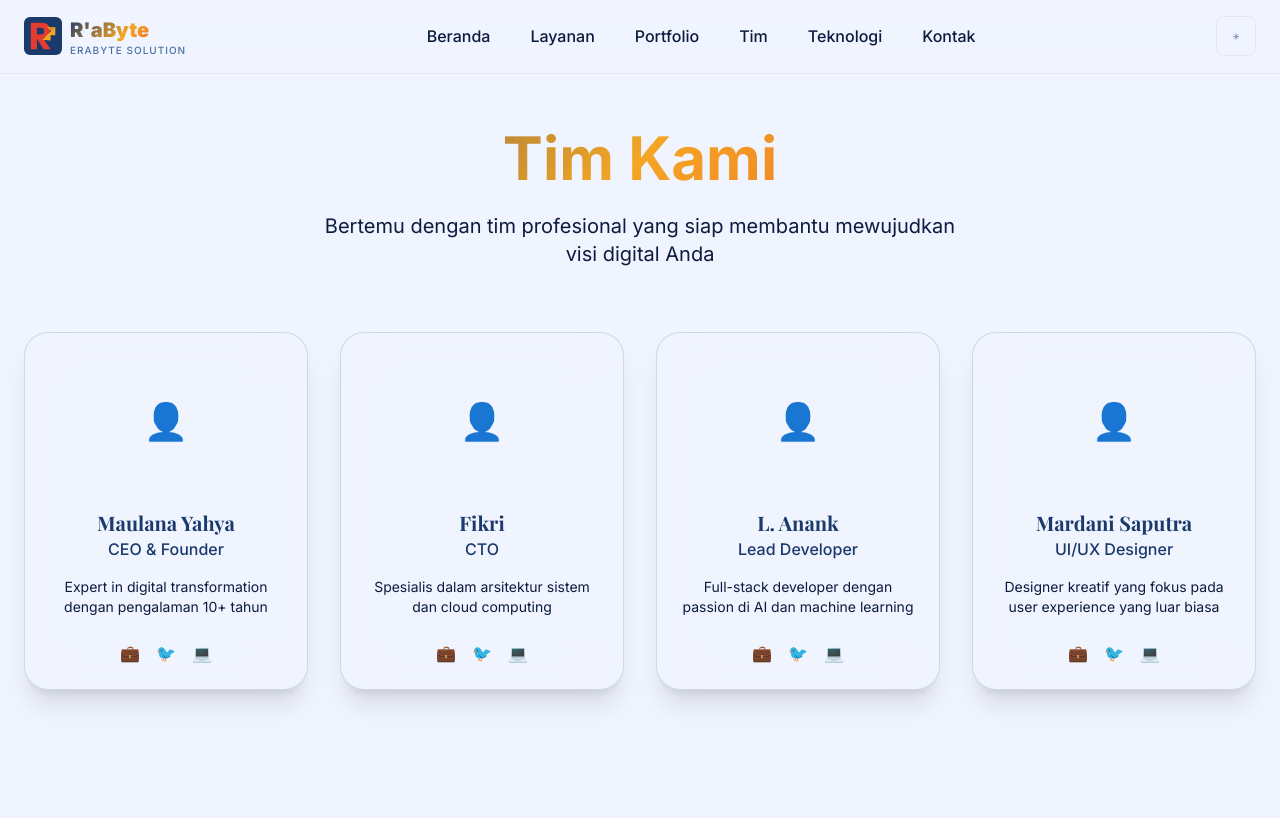
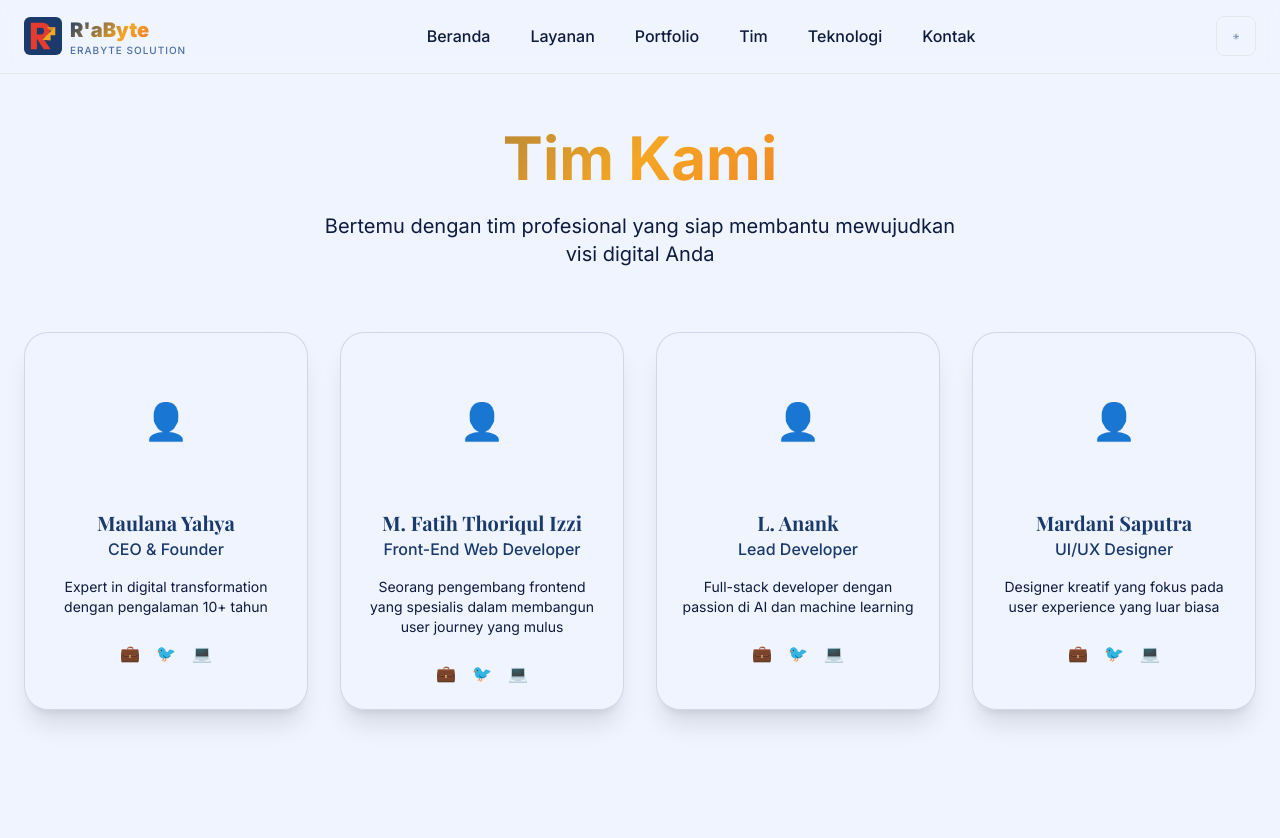
Before and after one commit to BangYahya01/EraByte, a Next.js app: page /tim in a window 1280 px wide. Built offline with nearby package versions, Linux system fonts and the light colour scheme.

Commit message:
ada m. fatih di tim

```diff
--- a/src/app/tim/page.tsx
+++ b/src/app/tim/page.tsx
@@ -18,9 +18,9 @@ const team = [
     }
   },
   {
-    name: "Fikri",
-    role: "CTO",
-    bio: "Spesialis dalam arsitektur sistem dan cloud computing",
+    name: "M. Fatih Thoriqul Izzi",
+    role: "Front-End Web Developer",
+    bio: "Seorang pengembang frontend yang spesialis dalam membangun user journey yang mulus",
     avatar: "/api/placeholder/150/150",
     social: {
       linkedin: "#",
```
